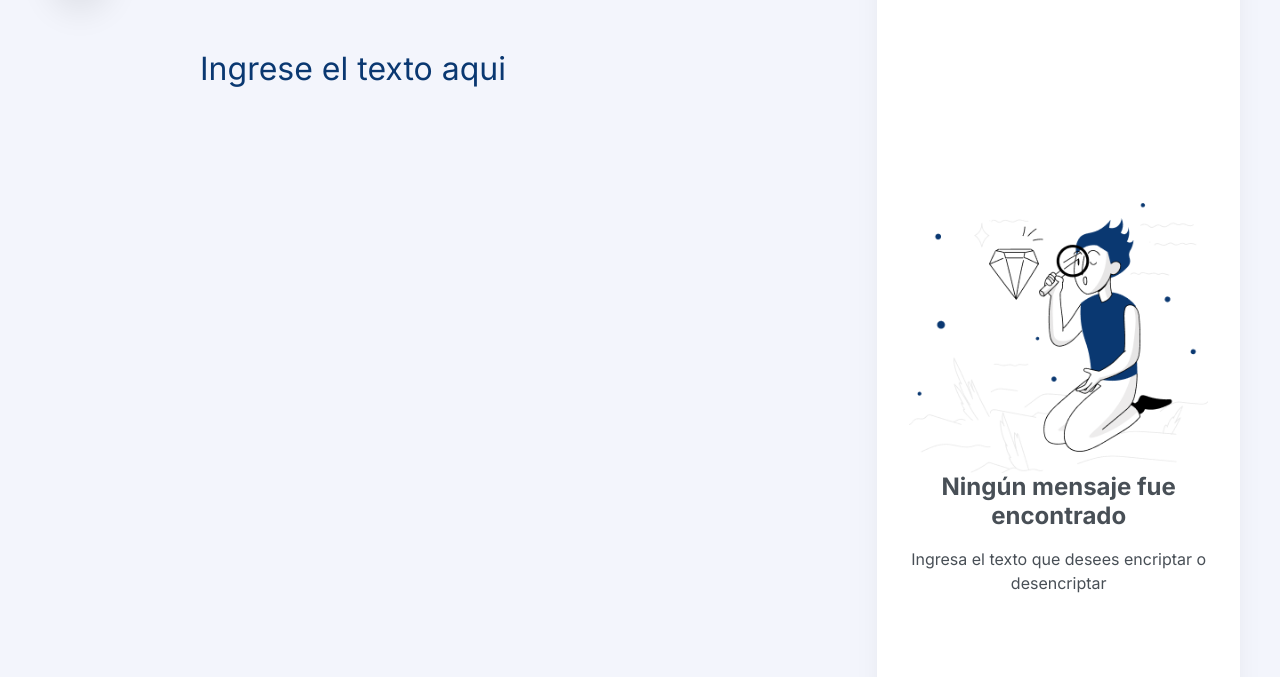
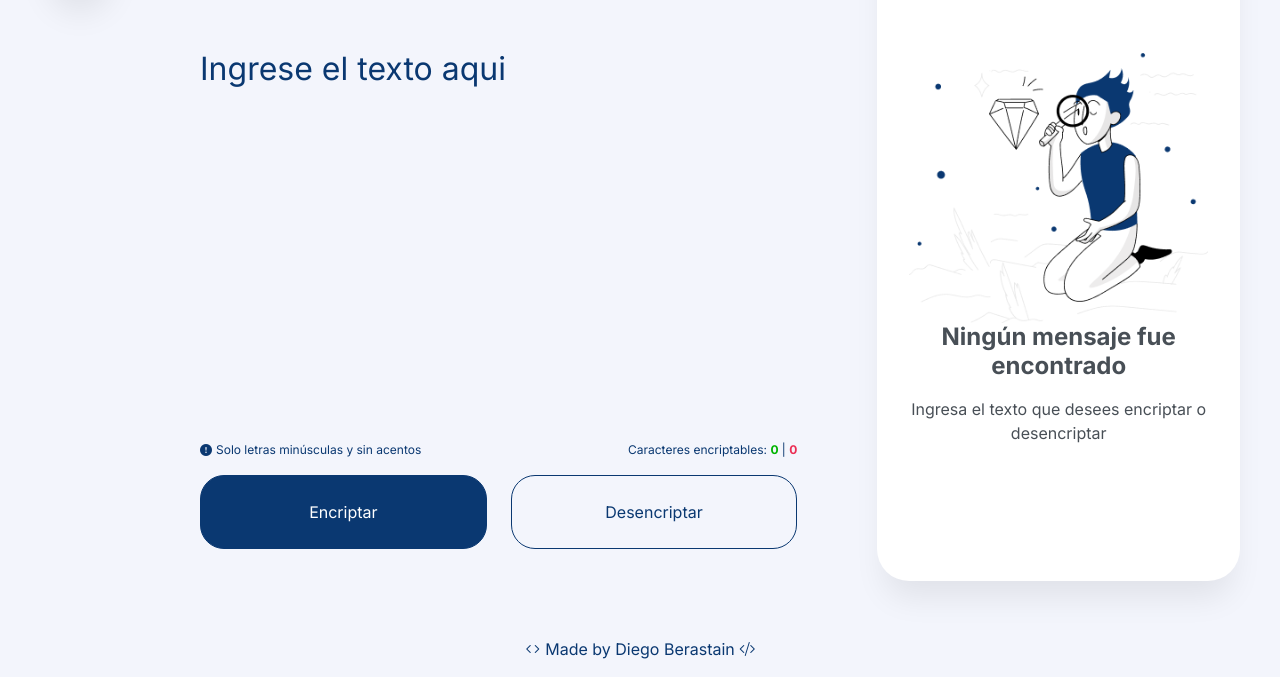
Before and after one commit to drbh2020/Encriptador-Alura-Oracle-ONE, a plain HTML site: page index.html in a window 1280 px wide. Shown: the part 123-800 px from the top of the page. Drawn offline with nearby package versions, Linux system fonts and the light colour scheme.

Commit message:
fixing css layout - completed

```diff
--- a/css/styles.css
+++ b/css/styles.css
@@ -210,6 +210,7 @@ body {
 }
 
 .layout-wrapper {
+  flex: 1;
   display: flex;
   flex-direction: column;
   gap: var(--size-650);
@@ -258,8 +259,6 @@ body {
   background-color: var(--clr-box-shadow);
 }
 
-
-
 .encrypter__input {
   margin-block-end: var(--size-500) ;
 
@@ -270,7 +269,7 @@ body {
   /* padding-inline: var(--size-400); */
   position: relative;
   width: 100%;
-  /* height: 100%; */
+  height: 100%;
   min-height: 300px;
   font-size: var(--fs-600);
   margin-block-end: var(--size-400);
@@ -470,11 +469,12 @@ footer{
   }
 
   .header {
-    margin-block-start: var(--size-850);
-    margin-block-end: calc(var(--size-900) + var(--size-200));
+    margin-block-start: var(--size-700);
+    margin-block-end: var(--size-700) ;/*calc( var(--size-900) + var(--size-200) )*/
   }
 
   .encrypter__input {
+
     margin-block-end: var(--size-800);
   }
 
@@ -500,10 +500,12 @@ footer{
 
   .content-wrapper {
     margin-inline: var(--size-650);
-    margin-block: var(--size-650) 0;
+    padding-block: var(--size-650) 0;
+
   }
 
   .layout-wrapper {
+    flex: 1;
     flex-direction: row;
     gap: var(--size-900);
   }
@@ -527,6 +529,7 @@ footer{
     margin-inline: initial;
     margin-block-end: var(--size-600);
 
+    max-width: 680px;
     display: flex;
     flex-direction: column;
     justify-content: center;
@@ -534,7 +537,7 @@ footer{
 
   .input__text-wrapper {
     margin-block-start: calc(var(--size-900) + var(--size-700));
-    min-height: 680px;
+    height: 100%;
   }
 
   .encrypter__output {
@@ -549,6 +552,7 @@ footer{
   .output__message-image {
     display: initial;
   }
+
 }
 
 /* pseudo classes*/
@@ -576,15 +580,6 @@ footer{
 .controls__copy:focus-within {
   background-color: var(--clr-btn-focus-copy);
 }
-
-/* p:not([class]) {
-  opacity: 0.7;
-  max-width: 32ch;
-} */
-
-/* p[data-width="wide"] {
-  max-width: 42ch;
-} */
 
 /* Dialog/Modal */
 
```
